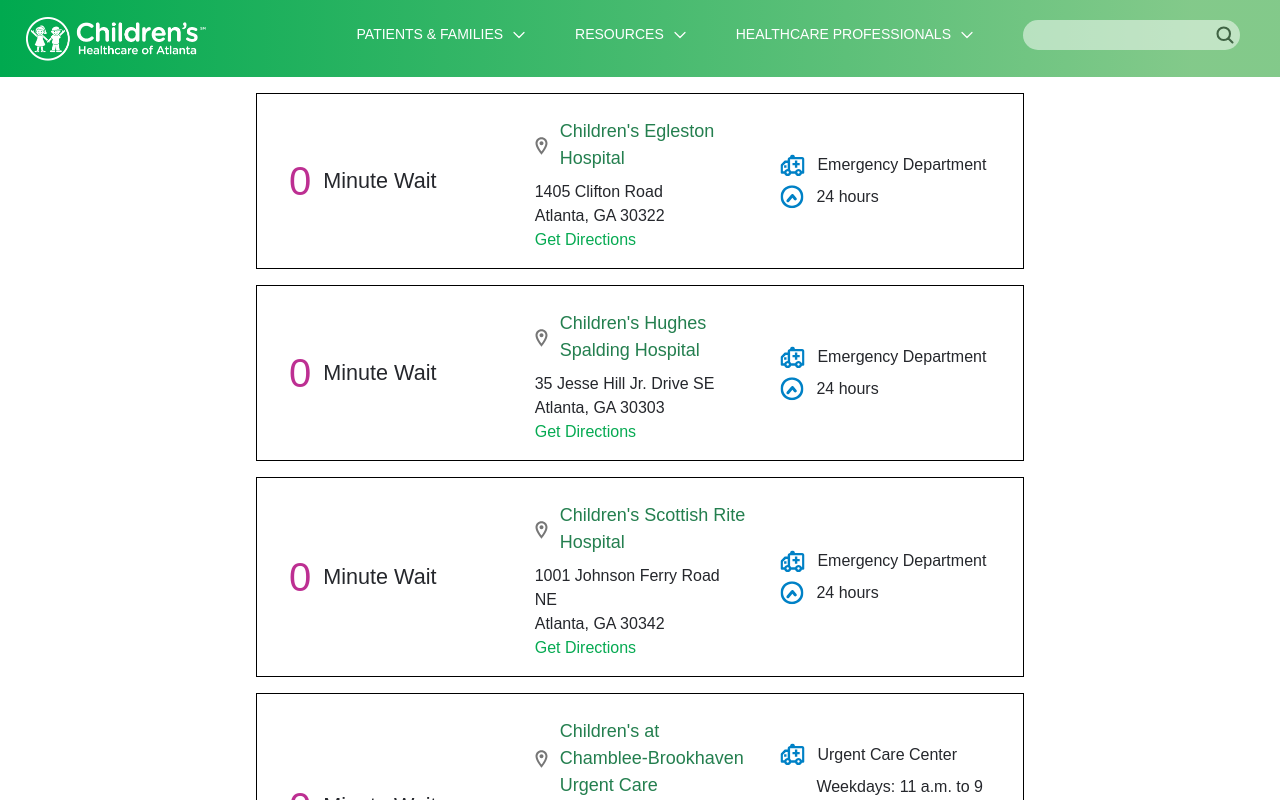
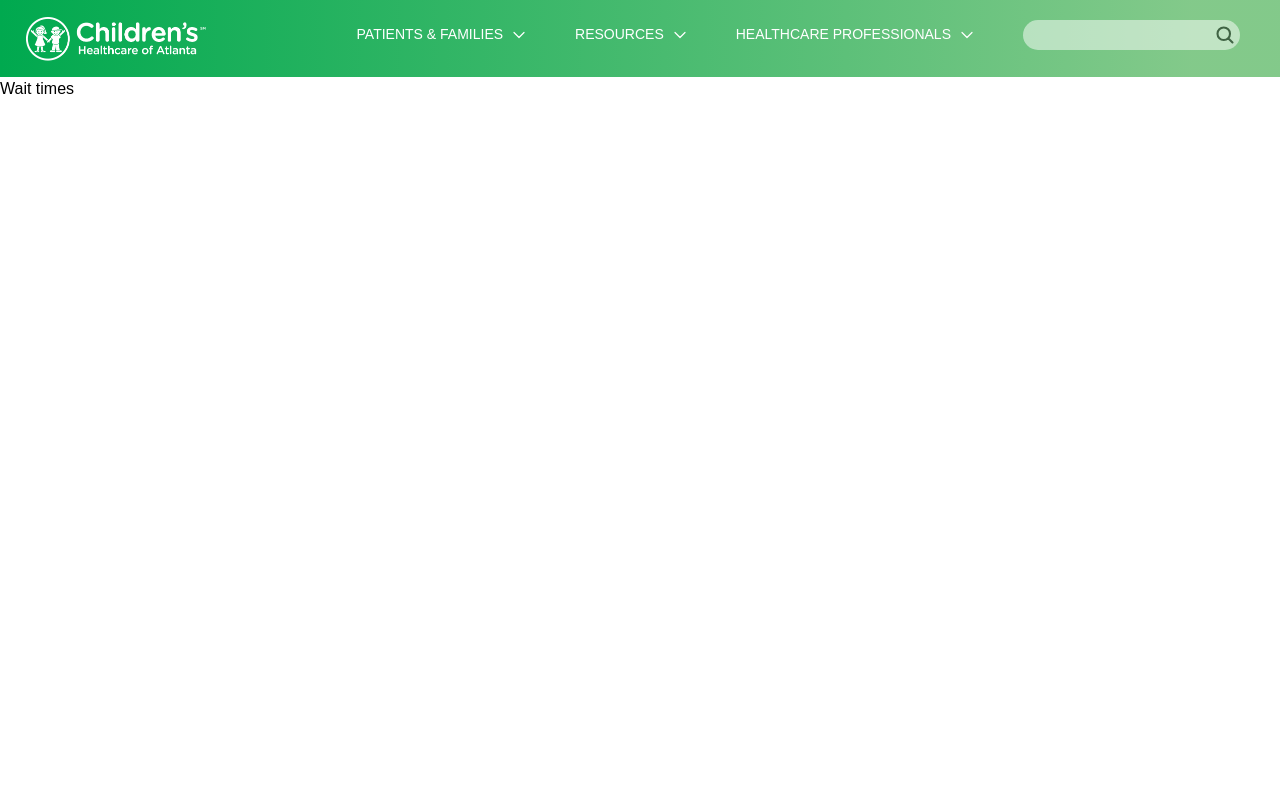
Before and after one commit to DaveKobrin/choa_npo_redo, a Next.js app in the folder choa-org/: page /wait_times in a window 1280 px wide. Shown: the top 800 px of the page. Built offline with nearby package versions, Linux system fonts and the light colour scheme.

Commit message:
cleaning up and starting out wait times page

```diff
--- a/choa-org/src/pages/wait_times.js
+++ b/choa-org/src/pages/wait_times.js
@@ -1,14 +1,25 @@
 import { WaitCard } from "@/components/waitCard";
 import {locationAndWaitTimes} from "@/data/locationAndWaitTimes";
 
+// EXAMPLE:
+// locationAndWaitTimes.map((location, idx) => {
+//     return (
+//     <>
+//         <WaitCard location={location} key={idx} />
+//     </>
+// )})
+
+
 const WaitTimes = () => {
     return (
-        locationAndWaitTimes.map((location, idx) => {
-            return (
-            <>
-                <WaitCard location={location} key={idx} />
-            </>
-        )})
+        <>
+            <div className="min-w-screen h-screen">
+
+                    <h1>Wait times</h1>
+
+            </div>
+
+        </>
     )
 }
 
```
